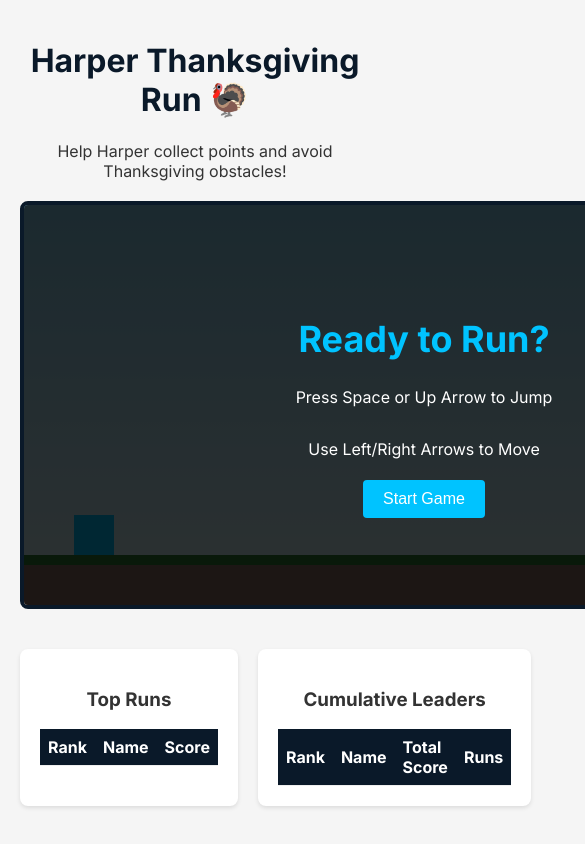
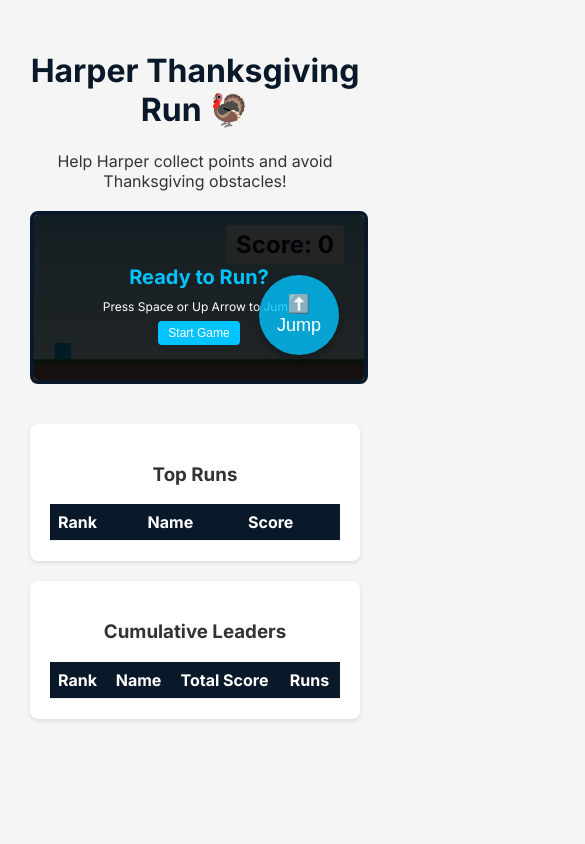
Before and after one commit to alekshaugom/Happy-Thanksgiving, a website: page web/index.html in a window 390 px wide. Shown: the top 844 px of the page, 585 px wide, since content can reach past the window. Drawn offline with Linux system fonts and the light colour scheme; no server answers.

Commit message:
Update styles.css

```diff
--- a/web/styles.css
+++ b/web/styles.css
@@ -39,7 +39,8 @@ h1 {
     border: 4px solid var(--harper-dark);
     border-radius: 8px;
     overflow: hidden;
-    background: linear-gradient(to bottom, #87CEEB, #E0F7FA); /* Sky gradient */
+    background: linear-gradient(to bottom, #87CEEB, #E0F7FA);
+    /* Sky gradient */
 }
 
 canvas {
@@ -64,22 +65,28 @@ canvas {
     display: none !important;
 }
 
-#game-over-overlay, #start-overlay {
+#game-over-overlay,
+#start-overlay {
     position: absolute;
     top: 0;
     left: 0;
     width: 100%;
     height: 100%;
-    background: rgba(0, 0, 0, 0.8);
+    background: rgba(0, 0, 0, 0.85);
     color: white;
     display: flex;
     flex-direction: column;
     justify-content: center;
     align-items: center;
     z-index: 10;
+    overflow-y: auto;
+    /* Allow scrolling if content is too tall */
+    padding: 20px;
+    box-sizing: border-box;
 }
 
-#game-over-overlay h2, #start-overlay h2 {
+#game-over-overlay h2,
+#start-overlay h2 {
     font-size: 36px;
     margin-bottom: 10px;
     color: var(--harper-blue);
@@ -133,7 +140,7 @@ button:hover {
     background: white;
     padding: 20px;
     border-radius: 8px;
-    box-shadow: 0 2px 4px rgba(0,0,0,0.1);
+    box-shadow: 0 2px 4px rgba(0, 0, 0, 0.1);
 }
 
 table {
@@ -142,7 +149,8 @@ table {
     margin-top: 10px;
 }
 
-th, td {
+th,
+td {
     padding: 8px;
     text-align: left;
     border-bottom: 1px solid #eee;
@@ -162,3 +170,99 @@ tr:nth-child(even) {
     font-size: 14px;
     height: 20px;
 }
+
+/* Mobile Controls */
+#mobile-controls {
+    position: absolute;
+    bottom: 20px;
+    right: 20px;
+    z-index: 20;
+}
+
+#mobile-jump-btn {
+    width: 80px;
+    height: 80px;
+    border-radius: 50%;
+    font-size: 18px;
+    background-color: rgba(0, 195, 255, 0.8);
+    box-shadow: 0 4px 8px rgba(0, 0, 0, 0.3);
+    display: flex;
+    justify-content: center;
+    align-items: center;
+    user-select: none;
+    -webkit-tap-highlight-color: transparent;
+}
+
+#mobile-jump-btn:active {
+    transform: scale(0.95);
+    background-color: rgba(0, 195, 255, 1);
+}
+
+.desktop-only {
+    display: block;
+}
+
+/* Responsive Design */
+@media (max-width: 850px) {
+    .container {
+        padding: 10px;
+    }
+
+    #game-container {
+        width: 100%;
+        height: auto;
+        aspect-ratio: 2/1;
+        /* Maintain aspect ratio */
+    }
+
+    .leaderboards {
+        flex-direction: column;
+    }
+
+    .desktop-only {
+        display: none;
+    }
+
+    #game-over-overlay h2,
+    #start-overlay h2 {
+        font-size: 20px;
+        /* Smaller title */
+        margin-bottom: 5px;
+    }
+
+    #game-over-overlay p,
+    #start-overlay p {
+        font-size: 12px;
+        margin: 5px 0;
+    }
+
+    .input-group {
+        margin: 5px 0;
+    }
+
+    #game-over-overlay input[type="text"] {
+        width: 120px;
+        font-size: 12px;
+        padding: 5px;
+    }
+
+    #game-over-overlay button,
+    #start-overlay button {
+        padding: 5px 10px;
+        font-size: 12px;
+        margin: 2px;
+    }
+
+    /* Flex buttons in a row to save height */
+    #game-over-overlay {
+        justify-content: flex-start;
+        /* Start from top */
+        padding-top: 10px;
+    }
+}
+
+@media (min-width: 851px) {
+    #mobile-controls {
+        display: none !important;
+    }
+}
```
